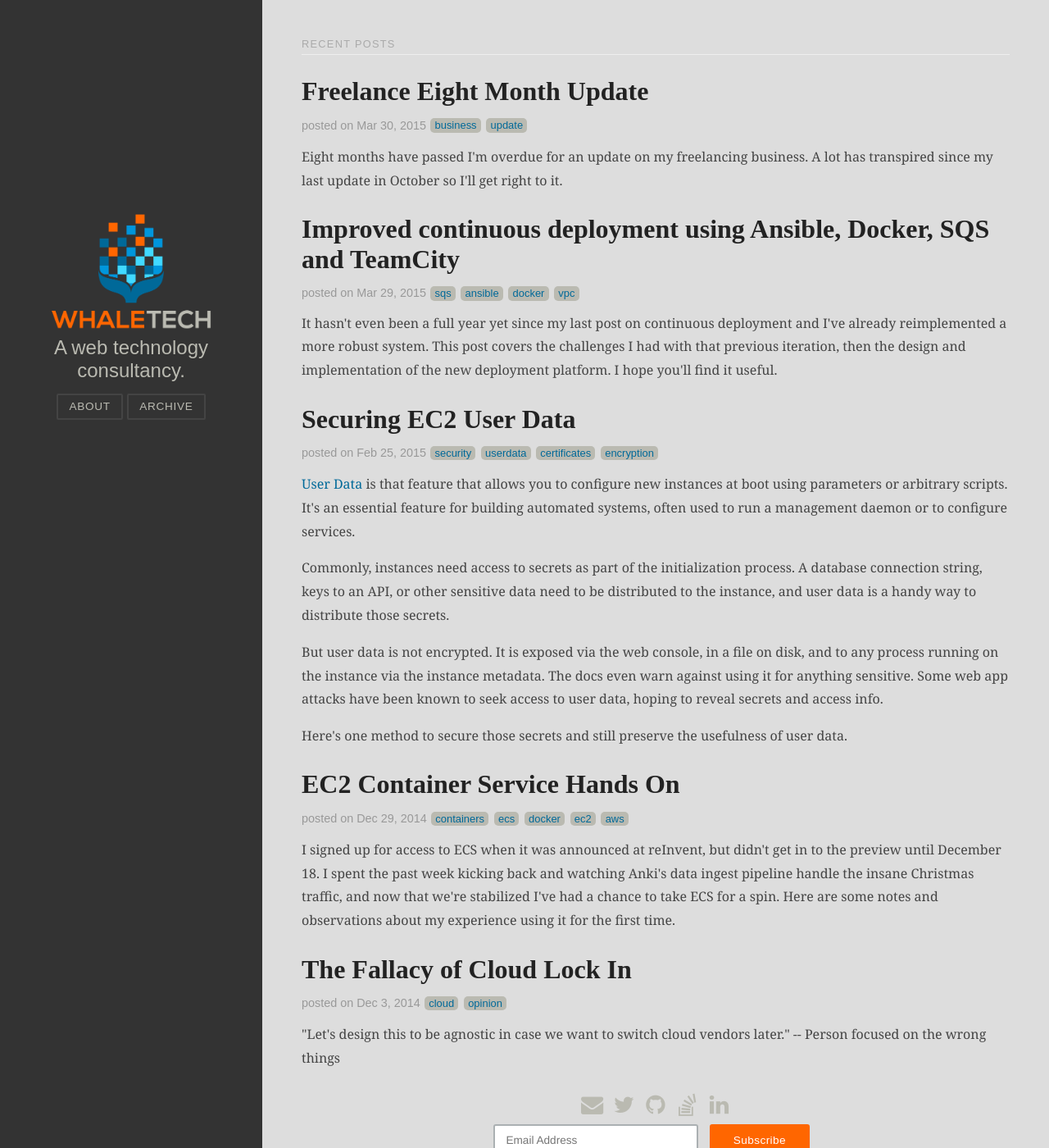
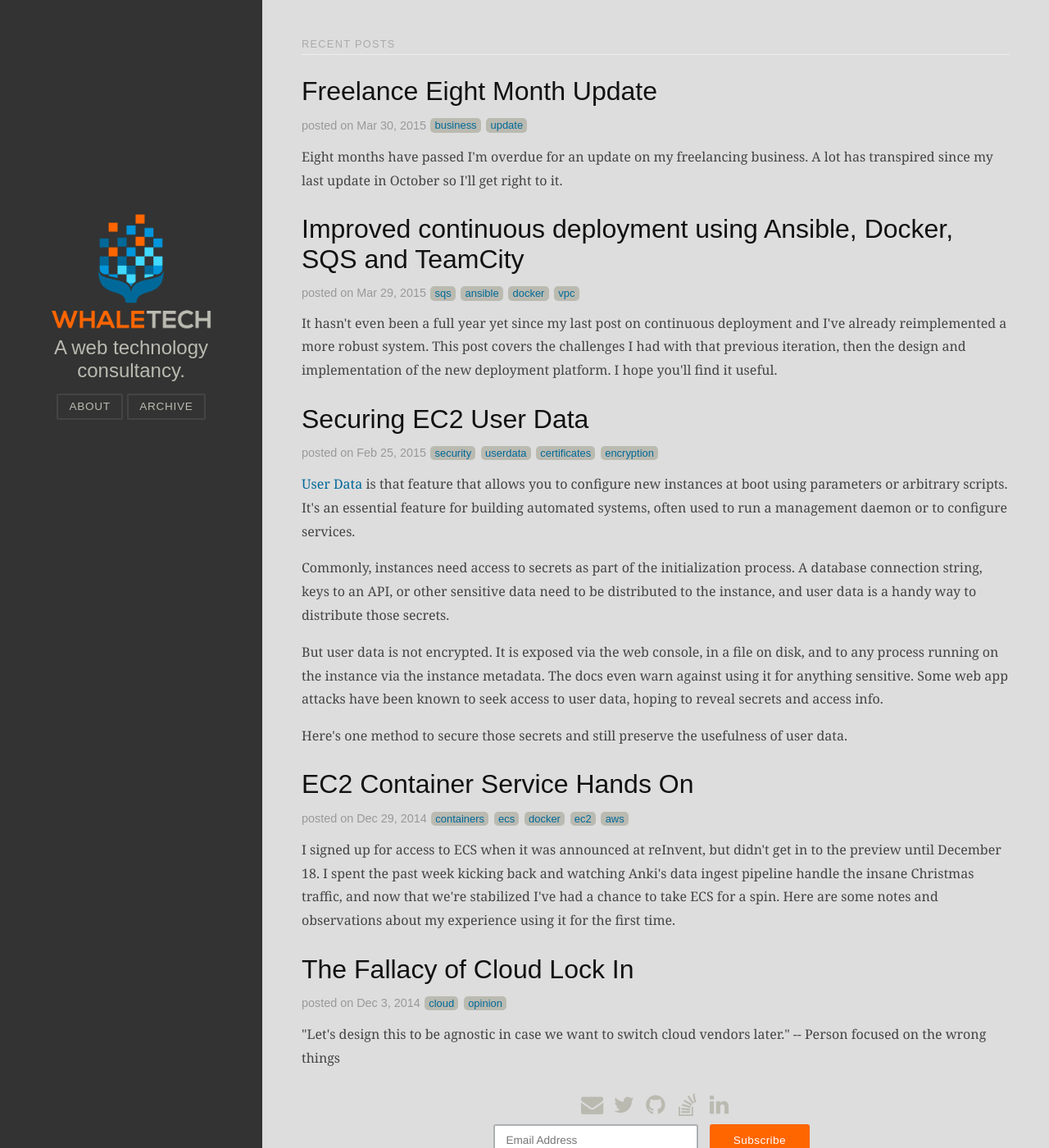
Before and after one commit to bwhaley/whaletech.co, a Jekyll site: the page built from index.html, in a window 1280 px wide and 1400 px high. Shown: the whole window at 82% size. Built offline with Jekyll 4.4.1, drawn with Linux system fonts in a browser that asks for light colours; comment, search, counter and statistics services are not loaded.

Commit message:
made lighter title font

```diff
--- a/_sass/_blog.scss
+++ b/_sass/_blog.scss
@@ -134,10 +134,10 @@ h3 a:hover, a:active {
 //    padding-bottom: 2em;
 }
 .post-title {
-    font-family: nexa;
-    font-weight: bold;
+    font-family: Sans-Serif;
+    font-weight: lighter;
     font-size: 2em;
-    color: #222;
+    color: $black;
     margin-bottom: 0.2em;
 }
 .post-avatar {
@@ -289,6 +289,8 @@ blockquote p {
 /* Button Styles */
 
 
+
+/* Mailchimp email subscripton form style */
 @media (max-width: 768px) {
   /* positions input field and button underneath each other with 100% width for tablet and mobile */
 
```
